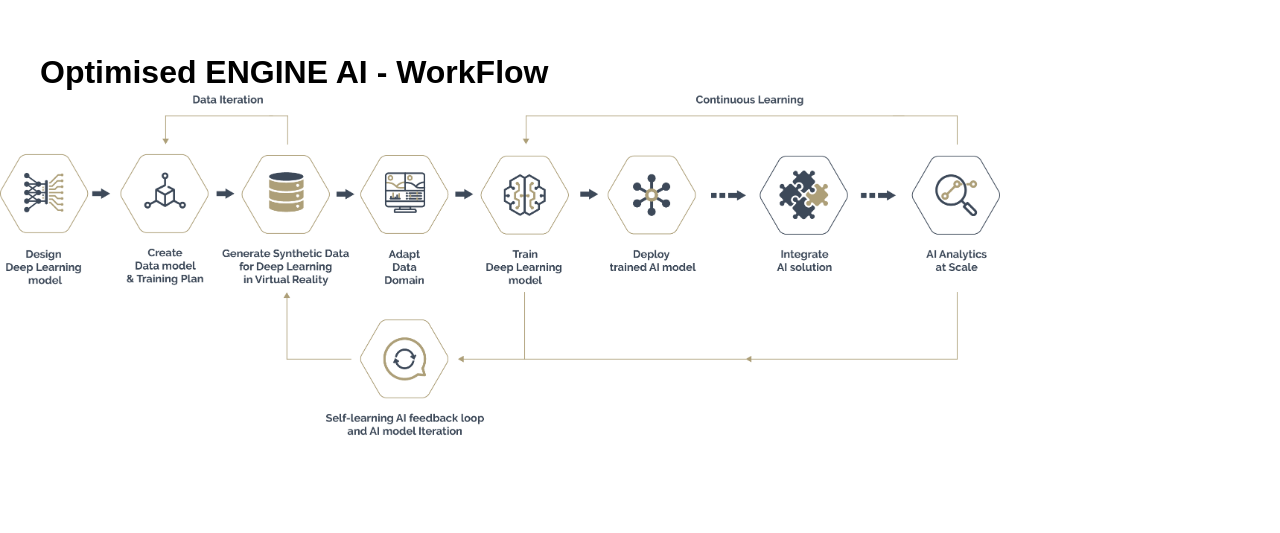
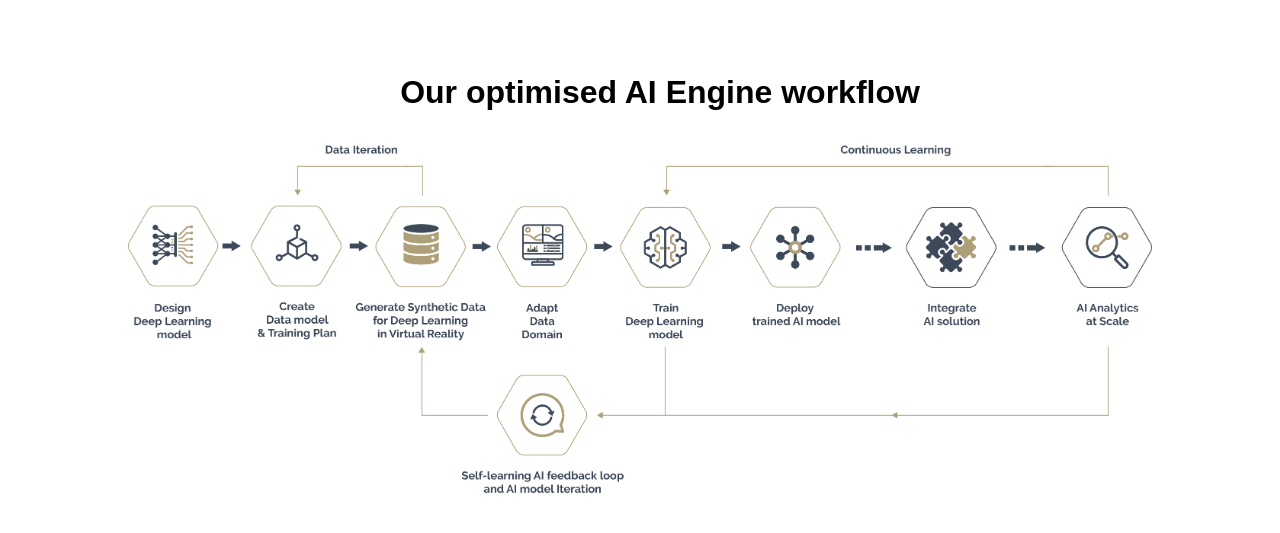
Before and after one commit to FranciscoVergaraC/Optimised, a plain HTML site: page index.html in a window 1280 px wide. Shown: the part 731-1264 px from the top of the page. Drawn offline with Linux system fonts and the light colour scheme.

Commit message:
Mejoras Index

```diff
--- a/index.html
+++ b/index.html
@@ -34,8 +34,8 @@
     </div>
 
     <div id="banner2">
-        <h1>Optimised ENGINE AI - WorkFlow</h1>
-        <img src="./workflow.png" alt="" width="1000px">
+        <h1>Our optimised AI Engine workflow</h1>
+        <img src="./workflow.png" alt="" >
     </div>
 
 </body>
--- a/style.css
+++ b/style.css
@@ -63,27 +63,41 @@
     border-radius: 2px;
     background-color: #04244c;
     margin-left: auto;
-    margin-right: auto;;
+    margin-right: auto;
 }
 
 #banner1{
+    width: 100%;
     height: 700px;
     background-image: url('./compvision.jpeg');
     display: flex;
 }
 
 #banner2{
-    height: 500px;
     color: black;
+    display: flex;
+    flex-wrap: wrap;
+    justify-content: center;
 }
 
 #banner2 h1{
+    display: block;
+    width: 100%;
     color: black;
-    width: 700px;
     align-self: center;
     align-content: center;
-    margin-top: 20px;
-    margin-bottom: 20px;
+    justify-content: center;
+    text-align: center;
+    margin-top: 40px;
+    margin-bottom: 50px;
+}
+
+#banner2 img{
+    min-width: 700px;
+    object-fit: contain;
+    margin-left: 10%;
+    margin-right: 10%;
+    margin-bottom: 40px;
 }
 
 h1{
```
